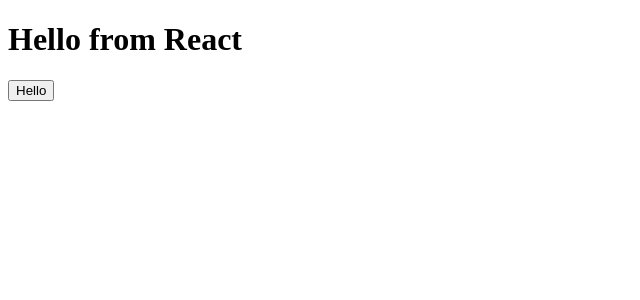
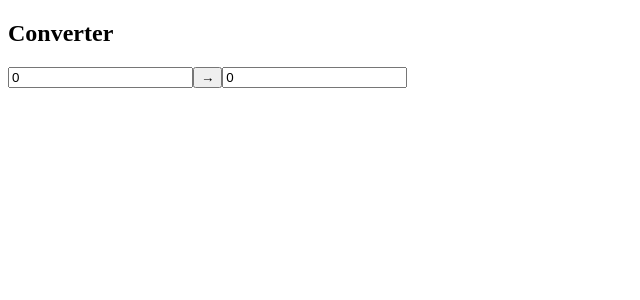
Before and after one commit to slowpokex/react-tasks, a React app: page / in a window 1280 px wide. Shown: the top 300 px of the page, without its empty margins (0-640 px from the left). Built offline with nearby package versions, Linux system fonts and the light colour scheme.

Commit message:
Initial logic

```diff
--- a/index.html
+++ b/index.html
@@ -1,11 +1,10 @@
 <!DOCTYPE html>
 <html>
-    <head>
-        <title>Tutorial React&ampRedux</title>
-    </head>
-    <body>
-        <div id="root">
-        </div>
-        <script src="/static/bundle.js"></script>
-    </body>
+  <head>
+    <title>Converter</title>
+  </head>
+  <body>
+    <div id="root"></div>
+    <script src="/static/bundle.js"></script>
+	</body>
 </html>
--- a/server.js
+++ b/server.js
@@ -19,10 +19,6 @@
     res.sendFile(__dirname + '/index.html')
 });
 
-app.get("/api/", function(req, res) {
-    res.end("hello to API");
-});
-
 app.listen(port, function(error) {
     if (error) {
         console.error(error);
--- a/src/App/App.js
+++ b/src/App/App.js
@@ -1,12 +1,13 @@
 import React, { Component } from 'react';
-import Main from './forms/Main'
+import Header from './components/Header'
+import ConvertForm from './components/ConvertForm'
 
 class App extends Component {
 	render() {
 		return (
 			<div>
-                <h1>Hello from React</h1>
-                <Main />
+				<Header />
+				<ConvertForm />
 			</div>
 		);
 	}
--- /dev/null
+++ b/src/App/components/ConvertForm.js
@@ -0,0 +1,49 @@
+import React, { Component } from 'react';
+
+export default class ConvertForm extends Component {
+
+    constructor(props) {
+        super(props);
+        this.handleFirstInput = this.handleFirstInput.bind(this);
+        this.handleReverse = this.handleReverse.bind(this);
+        this.handleSecondInput = this.handleSecondInput.bind(this);
+
+        this.state = {
+            first: 0,
+            onReverse: false,
+            second: 0
+        }
+    }
+
+    handleFirstInput(e) {
+        this.setState({
+            ...this.state,
+            first: e.target.value
+        });
+    }
+
+    handleReverse(e) {
+        e.preventDefault();
+        this.setState({
+            ...this.state,
+            onReverse: !this.state.onReverse
+        });
+    }
+
+    handleSecondInput(e) {
+        this.setState({
+            ...this.state,
+            second: e.target.value
+        });
+    }
+
+    render() {
+        return (
+            <div>
+                <input type='text' onChange={ this.handleFirstInput } value={ this.state.first }/>
+                <button onClick={this.handleReverse}>{ !this.state.onReverse ? '→' : '←' }</button>
+                <input type='text' onChange={this.handleSecondInput} value={ this.state.second }/>
+            </div>
+        )
+    }
+}
--- /dev/null
+++ b/src/App/components/Header.js
@@ -0,0 +1,11 @@
+import React, { Component } from 'react';
+
+export default class Header extends Component {
+	render() {
+		return (
+			<div>
+				<h2>Converter</h2>
+			</div>
+		);
+	}
+}
--- a/src/App/forms/Main.js
+++ /dev/null
@@ -1,11 +0,0 @@
-import React, { Component } from 'react';
-
-export default class MainForm extends Component {
-    render() {
-        return (
-            <form>
-                <button>Hello</button>
-            </form>
-        );
-    }
-}
--- a/src/index.js
+++ b/src/index.js
@@ -3,7 +3,6 @@
 import App from './App/App';
 import React from 'react';
 
-//import 'bootstrap/dist/css/bootstrap.min.css';
 
 ReactDOM.render(<App />, document.getElementById('root'));
 module.hot.accept();
--- a/webpack.config.js
+++ b/webpack.config.js
@@ -1,7 +1,6 @@
 var path = require('path');
-var webpack = require('webpack'),
-    ExtractTextPlugin = require("extract-text-webpack-plugin");
- var glob = require("glob");
+var webpack = require('webpack')
+var glob = require("glob");
 
 
 module.exports = {
@@ -20,10 +19,6 @@
         new webpack.optimize.OccurrenceOrderPlugin(),
         new webpack.NoEmitOnErrorsPlugin(),
         new webpack.HotModuleReplacementPlugin(),
-        new webpack.ProvidePlugin({
-            $: "jquery",
-            jQuery: "jquery"
-        })
     ],
 
     module: {
```
Lines whose indentation alone changed are shown as unchanged.
